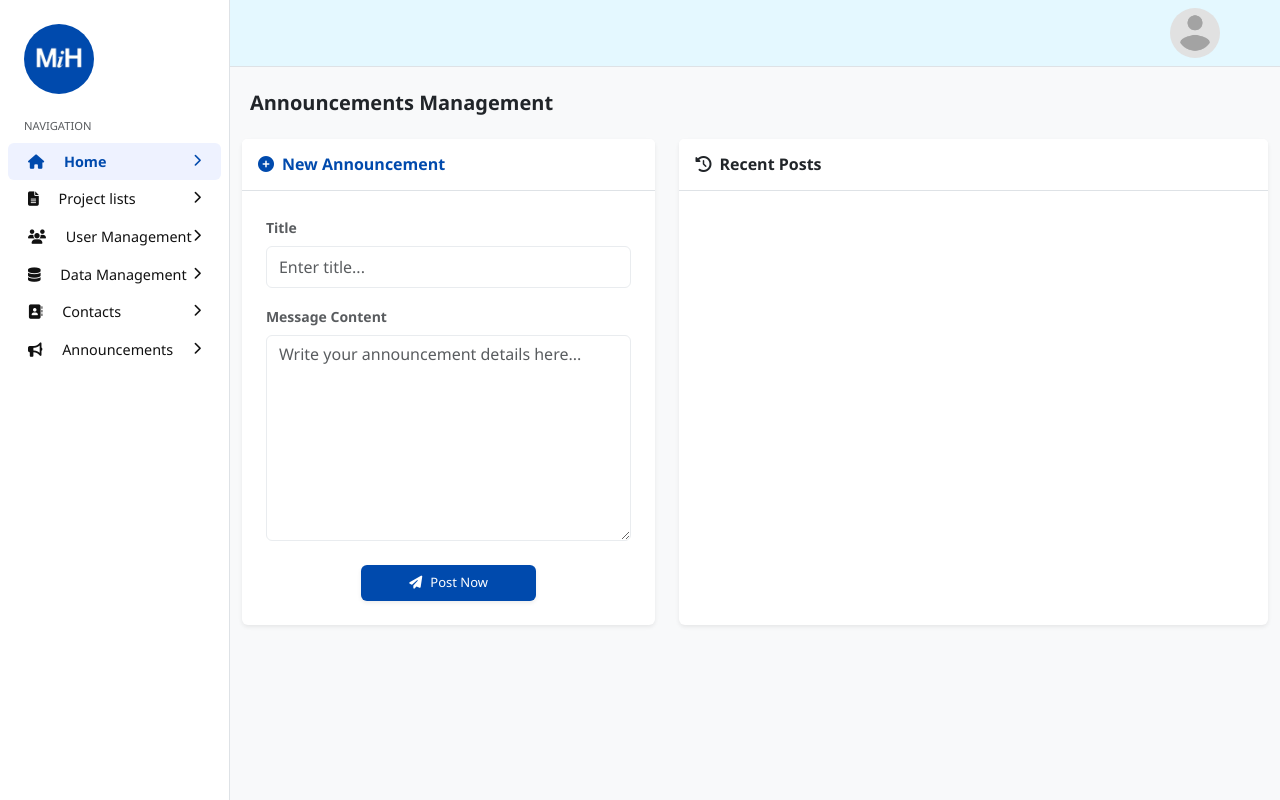
After one commit to YanNaingSoe469/mih-git, a Django app: template MiH_Project/admin_app/templates/announcement-list.html in a window 1280 px wide. The commit adds this page. Run offline with Django 5.2, Linux system fonts and the light colour scheme; the template is opened without the code that fills it, so the values that code supplies are empty.

Commit message:
added F12:announcements

```diff
--- a/MiH_Project/MiH_Project/urls.py
+++ b/MiH_Project/MiH_Project/urls.py
@@ -21,6 +21,7 @@ urlpatterns = [
     path("profile/", authentication_views.profile_page, name="profile_page"),
     path("update-profile/<int:id>/", authentication_views.update_profile, name="update_profile"),
     path("change-password/", authentication_views.change_password, name="change_password"),
+    path('announcements/', authentication_views.announcement_list, name="announcement_list"),
 
     # project_app routes
     path("sw-create/", project_views.create_software, name="sw_create"),
@@ -42,6 +43,9 @@ urlpatterns = [
     path("project-stats/", admin_views.project_stats, name="project_stats"),
     path('grant-admin/<int:id>/', admin_views.grant_admin, name="grant_admin"),
     path('revoke-admin/<int:id>/', admin_views.revoke_admin, name="revoke_admin"),
+    path('create-announcement/', admin_views.create_announcement, name="create_announcement"),
+    path('delete-announcement/<int:id>/', admin_views.delete_announcement, name="delete_announcement"),
+    path('update-announcement/<int:id>/', admin_views.update_announcement, name="update_announcement"),
 
     # language operations
     path('language-create/', admin_views.create_language, name="create_language"),
--- a/MiH_Project/admin_app/forms.py
+++ b/MiH_Project/admin_app/forms.py
@@ -1,5 +1,6 @@
 from django import forms
 from projects_app.models import Language, Framework, Component, Focus, Algorithm
+from admin_app.models import Announcement
 
 
 class CreateLanguageForm(forms.ModelForm):
@@ -26,3 +27,8 @@ class CreateAlgorithmForm(forms.ModelForm):
     class Meta:
         model = Algorithm
         fields = "__all__"
+
+class CreateAnnouncementForm(forms.ModelForm):
+    class Meta:
+        model = Announcement
+        fields = "__all__"
--- /dev/null
+++ b/MiH_Project/admin_app/templates/announcement-list.html
@@ -0,0 +1,132 @@
+{% extends 'dashboard.html' %}
+
+{% block title %}Announcement List{% endblock %}
+
+{% block content %}
+<div class="container-fluid mt-4">
+    <div class="d-flex justify-content-between align-items-center mb-4 px-2">
+        <h5 class="fw-bold mb-0">Announcements Management</h5>
+    </div>
+
+    <div class="row g-4">
+        <div class="col-xl-5 col-lg-6">
+            <div class="card border-0 shadow-sm h-100">
+                <div class="card-header bg-white py-3 border-bottom">
+                    <h6 class="fw-bold mb-0" style="color: #004AAD;">
+                        <i class="fa-solid fa-plus-circle me-2"></i>New Announcement
+                    </h6>
+                </div>
+                <div class="card-body p-4">
+                    <form id="announcementForm" method="post" action="{% url 'create_announcement' %}">
+                        {% csrf_token %}
+                        <div class="mb-3">
+                            <label class="form-label small fw-bold text-muted">Title</label>
+                            <input name="title" type="text" class="form-control border-light-subtle py-2"
+                                   placeholder="Enter title..." required>
+                        </div>
+                        <input type="hidden" name="admin" value="{{user.id}}">
+                        <div class="mb-4">
+                            <label class="form-label small fw-bold text-muted">Message Content</label>
+                            <textarea name="message" class="form-control border-light-subtle" rows="8"
+                                      placeholder="Write your announcement details here..." required></textarea>
+                        </div>
+                        <div class="text-center">
+                            <button type="submit" class="add-btn px-5 py-2 rounded-2 shadow-sm border-0">
+                                <i class="fa-solid fa-paper-plane me-2"></i> Post Now
+                            </button>
+                        </div>
+                    </form>
+                </div>
+            </div>
+        </div>
+
+        <div class="col-xl-7 col-lg-6">
+            <div class="card border-0 shadow-sm h-100">
+                <div class="card-header bg-white py-3 border-bottom d-flex justify-content-between align-items-center">
+                    <h6 class="fw-bold mb-0"><i class="fa-solid fa-clock-rotate-left me-2"
+                                                style="border-color: #004AAD;"></i>Recent Posts</h6>
+                    <!--                    <span class="small fw-bold px-2 py-1 rounded"-->
+                    <!--                          style="background-color: #fff; color: #004AAD; border: 1px solid #004AAD;">Total: 1</span>-->
+                </div>
+                <div class="card-body p-0">
+                    <div class="list-group list-group-flush overflow-auto" style="max-height: 500px;">
+                        {% for announcement in announcements %}
+                        <div class="list-group-item p-4 border-bottom-0 mb-2 mx-3 mt-3 rounded shadow-sm"
+                             style="border: 5px solid #D0EBFF;">
+                            <div class="d-flex justify-content-between align-items-start mb-2">
+                                <h6 class="fw-bold text-dark mb-0">{{announcement.title}}</h6>
+                                {% if user.id == announcement.admin.id %}
+                                <div>
+
+                                    <a class="btn btn-sm btn-outline-primary"
+                                            style=" font-size: 0.75rem;" data-bs-toggle="modal"
+                                            data-bs-target="#announcement{{announcement.id}}">
+                                        <i
+                                            class="fa-solid fa-pen-to-square"></i>
+                                    </a>
+
+                                    <!-- Modal -->
+                                    <div class="modal fade" id="announcement{{announcement.id}}" tabindex="-1"
+                                         aria-labelledby="exampleModalLabel"
+                                         aria-hidden="true">
+                                        <div class="modal-dialog">
+                                            <div class="modal-content">
+                                                <div class="modal-header">
+                                                    <h1 class="modal-title fs-5" id="exampleModalLabel">Modify Announcement</h1>
+                                                    <button type="button" class="btn-close" data-bs-dismiss="modal"
+                                                            aria-label="Close"></button>
+                                                </div>
+                                                <form method="post" action="{% url 'update_announcement' id=announcement.id %}">
+                                                    {% csrf_token %}
+                                                    <div class="modal-body">
+                                                        <input type="text" name="title" id="" class="form-control"
+                                                               value="{{announcement.title}}">
+                                                        <textarea name="message" class="form-control my-2" id="" cols="30" rows="10">{{announcement.message}}</textarea>
+                                                    </div>
+                                                    <div class="modal-footer">
+                                                        <button type="button" class="btn btn-sm btn-secondary"
+                                                                data-bs-dismiss="modal">Close
+                                                        </button>
+                                                        <button type="submit" class="btn btn-sm btn-primary">Save
+                                                            changes
+                                                        </button>
+                                                    </div>
+                                                </form>
+                                            </div>
+                                        </div>
+                                    </div>
+                                    <a href="{% url 'delete_announcement' id=announcement.id %}"
+                                       class="btn btn-sm btn-outline-danger"><i class="fa-solid fa-trash-can"></i></a>
+                                </div>
+                                {% endif %}
+                            </div>
+                            <p class="text-secondary small mb-3">
+                                {{announcement.message}}
+                            </p>
+                            <div class="d-flex justify-content-between align-items-center">
+                                <div class="small text-muted">Posted by
+
+                                    {% if announcement.admin.profile_pic %}
+                                    <img src="{{announcement.admin.profile_pic.url}}" alt="MiH Logo"
+                                         class="logo-image"
+                                         style=" width: 30px; height: 30px; border-radius: 50%;">
+                                    {% else %}
+                                    <img {% load static %} src="{% static 'assets/default-profile.png' %}"
+                                         alt="MiH Logo"
+                                         class="logo-image"
+                                         style=" width: 30px; height: 30px; border-radius: 50%;">
+                                    {% endif %}
+                                    {{announcement.admin.name}}
+                                </div>
+                                <div class="small text-muted"><i class="fa-regular fa-clock me-1"></i>{{announcement.date_time}}
+                                </div>
+                            </div>
+                        </div>
+                        {% endfor %}
+                    </div>
+                </div>
+            </div>
+        </div>
+    </div>
+</div>
+{% endblock %}
--- a/MiH_Project/admin_app/templates/dashboard.html
+++ b/MiH_Project/admin_app/templates/dashboard.html
@@ -73,7 +73,7 @@
                 <i class="fa-solid fa-address-book me-3"></i> Contacts <i
                     class="fa-solid fa-chevron-right float-end mt-1 small"></i>
             </a>
-            <a href="#"
+            <a href="{% url 'create_announcement' %}"
                class="list-group-item list-group-item-action border-0 mx-2 rounded py-2">
                 <i class="fa-solid fa-bullhorn me-3"></i> Announcements <i
                     class="fa-solid fa-chevron-right float-end mt-1 small"></i>
--- a/MiH_Project/admin_app/templates/user-management.html
+++ b/MiH_Project/admin_app/templates/user-management.html
@@ -8,7 +8,7 @@
         <div class="card-header bg-white py-3 d-flex justify-content-between">
             <h5 class="fw-bold mb-0 align-items-center">User List</h5>
         </div>
-        <form method="get" action="{% url 'project_list' %}">
+        <form method="get" action="{% url 'user_list' %}">
             <div class="d-flex gap-2 align-items-center ">
                 <input type="text" name="key" class="form-control w-25 my-3" placeholder="email or username"
                        id="searchbar">
--- a/MiH_Project/authentication/templates/master.html
+++ b/MiH_Project/authentication/templates/master.html
@@ -39,7 +39,7 @@
             <li><a class="dropdown-item" href="{% url 'ai_create' %}">Ai Project</a></li>
           </ul>
         </div>
-        <button class="btn btn-light"><i class="bi bi-bell-fill me-1"></i></button>
+        <a href="{% url 'announcement_list' %}" class="btn btn-light"><i class="bi bi-bell-fill me-1"></i></a>
         <a href="{% url 'profile_page' %}">{% if user.profile_pic %}
             <img src="{{ user.profile_pic.url }}"
                  class="profile"
--- a/MiH_Project/authentication/templates/user-profile.html
+++ b/MiH_Project/authentication/templates/user-profile.html
@@ -58,11 +58,11 @@
             </div>
         </div>
     </div>
-    <section class="projects">
+    <section class="">
         <div>
             <h2 class="section-title">{{ user.name }}'s Projects</h2>
 
-            <div class="project-grid" style="display: flex; flex-wrap: wrap">
+            <div class="project-grid px-5" style="display: flex; flex-wrap: wrap;">
                 {% for project in projects %}
                 <a href="{% url 'project_detail' project.id %}" class="text-decoration-none">
                     <div class="card" style="width:300px;">
```
Also changed, not shown: MiH_Project/admin_app/templates/multi.html (deleted, +0 -69 lines), MiH_Project/authentication/templates/announcements.html (added, +37 -0 lines), MiH_Project/authentication/views.py (+7 -0 lines).
